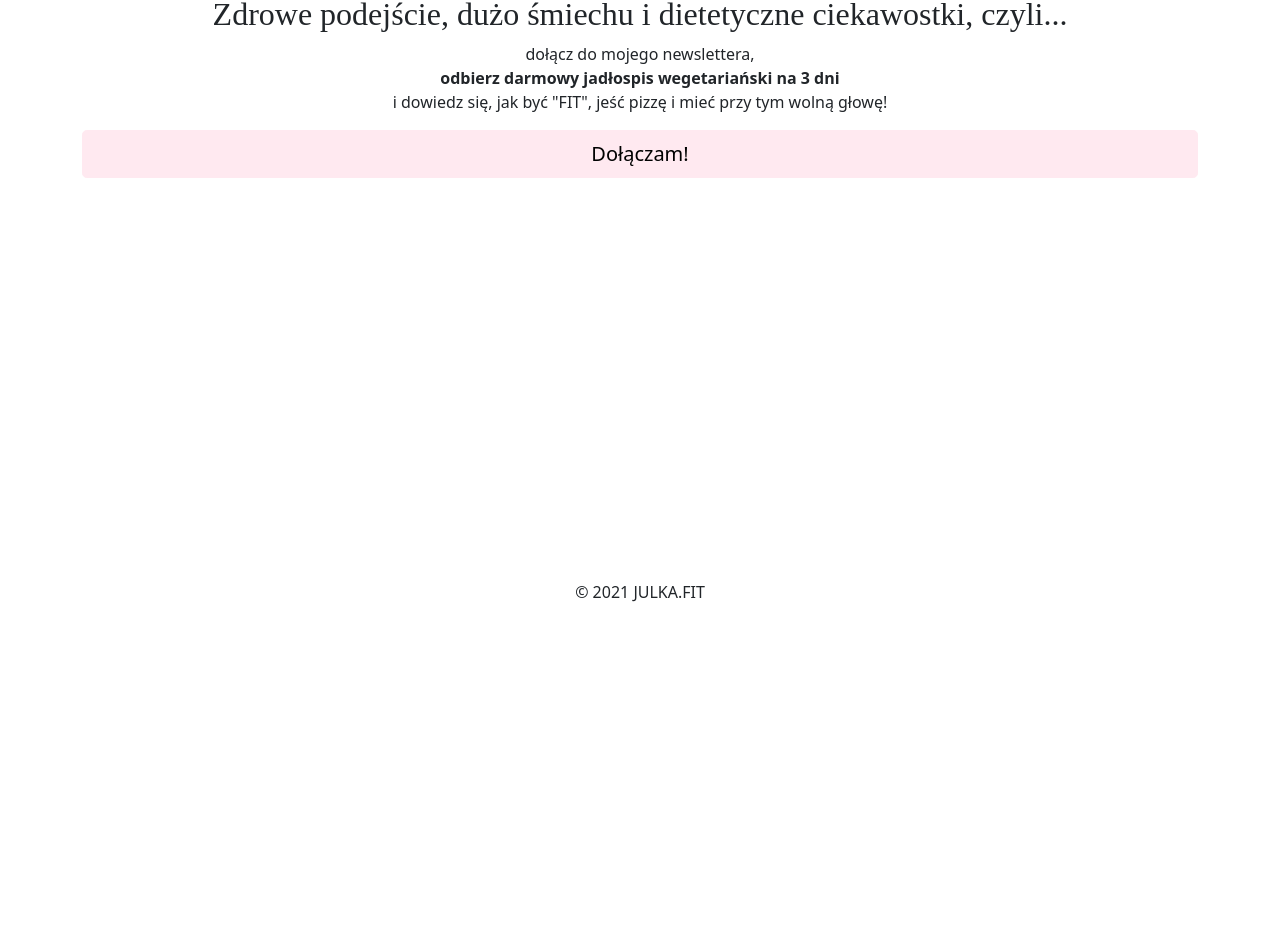
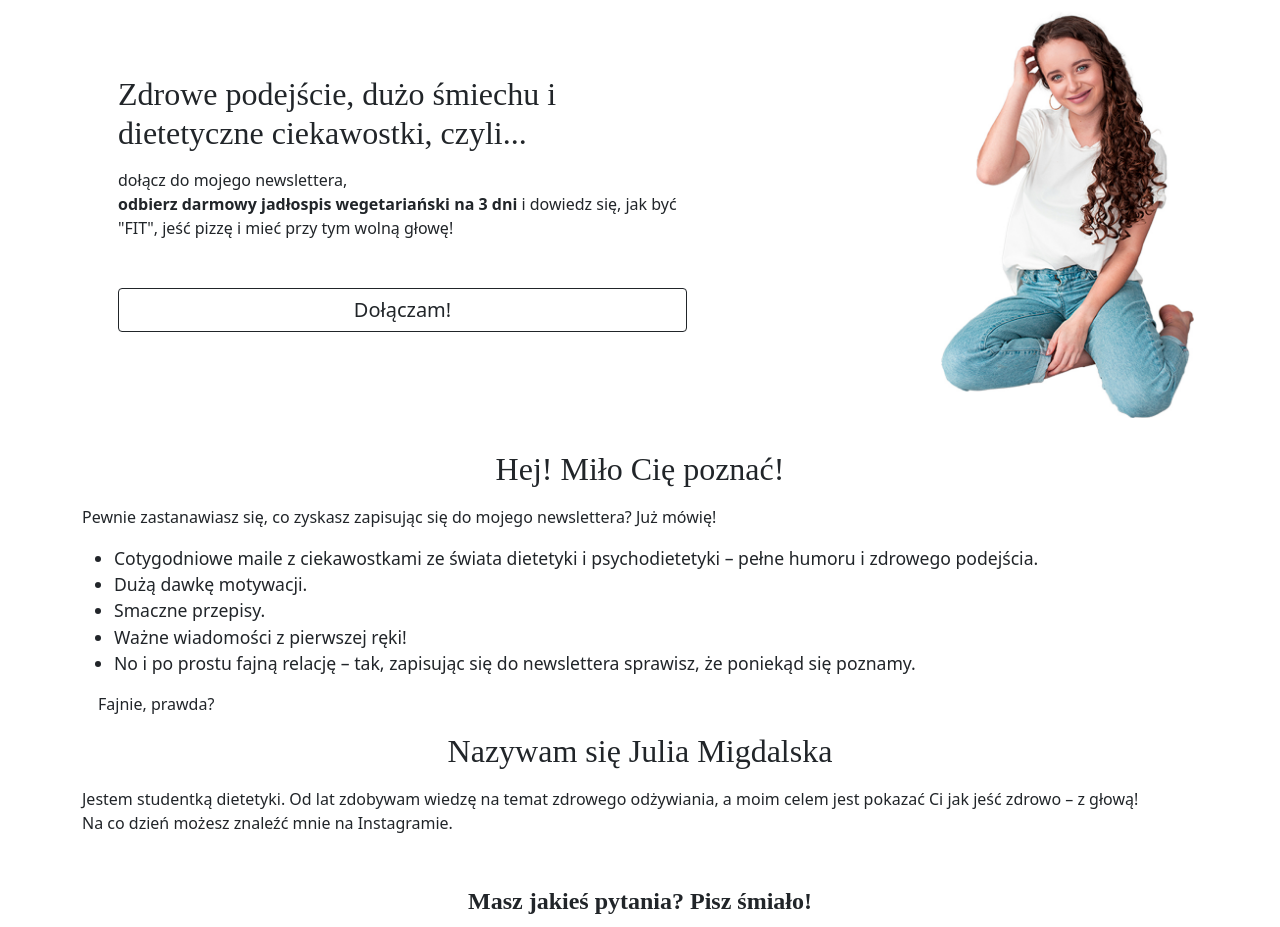
Before and after one commit to Baz00k/julka-fit-next, a Next.js app: page /newsletter in a window 1280 px wide. Shown: the part 180-1107 px from the top of the page. Before the commit the page ends 800 px from the top, so only its background shows below. Built offline with nearby package versions, Linux system fonts and the light colour scheme; no server answers; a web font is replaced by a local one.

Commit message:
finish newsletter page

```diff
--- a/pages/newsletter.js
+++ b/pages/newsletter.js
@@ -1,26 +1,98 @@
 import DefaultLayout from "../layouts/defaultLayout"
-import { Container } from "react-bootstrap"
+import { Container, Row, Col } from "react-bootstrap"
 import PageTitle from "../components/pageTitle"
 import OutlineButton from "../components/outlineButton"
+import { useState } from "react"
+import CenteredModal from "../components/centeredModal"
+import NewsletterForm from "../components/newsletterForm"
 
-function Placeholder() {
+function Newsletter() {
+
+    const [modalShow, setModalShow] = useState(false);
+
     return (
         <DefaultLayout title="Newsletter - Julia Migdalska">
-            <Container className='justify-content-center text-center'>
+            <Container className='justify-content-center'>
                 <PageTitle>Newsletter</PageTitle>
-                <h2 className="font-abhaya">Zdrowe podejście, dużo śmiechu i&nbsp;dietetyczne ciekawostki,&nbsp;czyli...</h2>
-                <p>
-                    dołącz do mojego&nbsp;newslettera,<br />
-                    <b>odbierz darmowy jadłospis wegetariański na&nbsp;3&nbsp;dni</b><br />
-                    i&nbsp;dowiedz się, jak być &quot;FIT&quot;, jeść pizzę i mieć przy tym wolną&nbsp;głowę!
+                <Row className="justify-content-between">
+                    <Col xs={12} md={8} lg={8} xl={7} className="gx-5 mt-md-3 p-xl-5">
+                        <h2 className="font-abhaya my-lg-3">
+                            Zdrowe podejście, dużo śmiechu
+                            i dietetyczne ciekawostki, czyli...
+                        </h2>
+                        <p>
+                            dołącz do mojego newslettera,<br />
+                            <b>
+                                odbierz darmowy jadłospis wegetariański na
+                                3 dni
+                            </b> i dowiedz się, jak być &quot;FIT&quot;, jeść pizzę
+                            i mieć przy tym wolną głowę!
+                        </p>
+                        <div className="d-grid my-lg-5">
+                            <OutlineButton onClick={() => setModalShow(true)}><span className="fs-5 p-2">Dołączam!</span></OutlineButton>
+                        </div>
+                    </Col>
+                    <Col xs={12} md={4} lg={4} xl={3} className="p-5 p-md-3">
+                        <img
+                            className="img-fluid"
+                            src="../o-mnie.jpg"
+                            alt="banner_desktop"
+                        />
+                    </Col>
+                </Row>
+                <section>
+                    <h2 className="text-center font-abhaya m-3">
+                        Hej! Miło Cię poznać!
+                    </h2>
+                    <p>
+                        Pewnie zastanawiasz się, co zyskasz zapisując się do mojego newslettera? Już mówię!
+                    </p>
+                    <ul>
+                        <li>
+                            Cotygodniowe maile z ciekawostkami ze świata dietetyki i psychodietetyki – pełne humoru i zdrowego podejścia.
+                        </li>
+                        <li>
+                            Dużą dawkę motywacji.
+                        </li>
+                        <li>
+                            Smaczne przepisy.
+                        </li>
+                        <li>
+                            Ważne wiadomości z pierwszej ręki!
+                        </li>
+                        <li>
+                            No i po prostu fajną relację – tak, zapisując się do newslettera sprawisz, że poniekąd się poznamy.
+                        </li>
+                    </ul>
+                    <p className="m-3">Fajnie, prawda?</p>
+                </section>
+                <section>
+                    <h2 className="text-center font-abhaya m-3">
+                        Nazywam się Julia Migdalska
+                    </h2>
+                    <p>
+                        Jestem studentką dietetyki. Od lat zdobywam wiedzę na temat zdrowego odżywiania, a moim celem jest pokazać Ci jak jeść zdrowo – z głową!<br />
+                        Na co dzień możesz znaleźć mnie na Instagramie.
+                    </p>
+                </section>
+                <section className="text-center fs-4 fw-bold font-abhaya m-5">
+                    <p>
+                        Masz jakieś pytania? Pisz śmiało!<br />
+                        kontakt@julka.fit
+                    </p>
+                </section>
+            </Container>
+            <Container style={{ background: '#ffd9ea' }} fluid>
+                <p className="text-center fs-4 fw-bold font-abhaya mt-5 p-3">
+                    To co? Jesteśmy w kontakcie?<br />
+                    Julka
                 </p>
-                <div className="d-grid gap-2">
-                    <OutlineButton type='submit' variant='secondary' size='lg'>Dołączam!</OutlineButton>
-                </div>
-                {/* TODO finish newsletter page */}
             </Container>
+            <CenteredModal show={modalShow} onHide={() => setModalShow(false)}>
+                <NewsletterForm />
+            </CenteredModal>
         </DefaultLayout>
     );
 }
 
-export default Placeholder;
+export default Newsletter;
```
